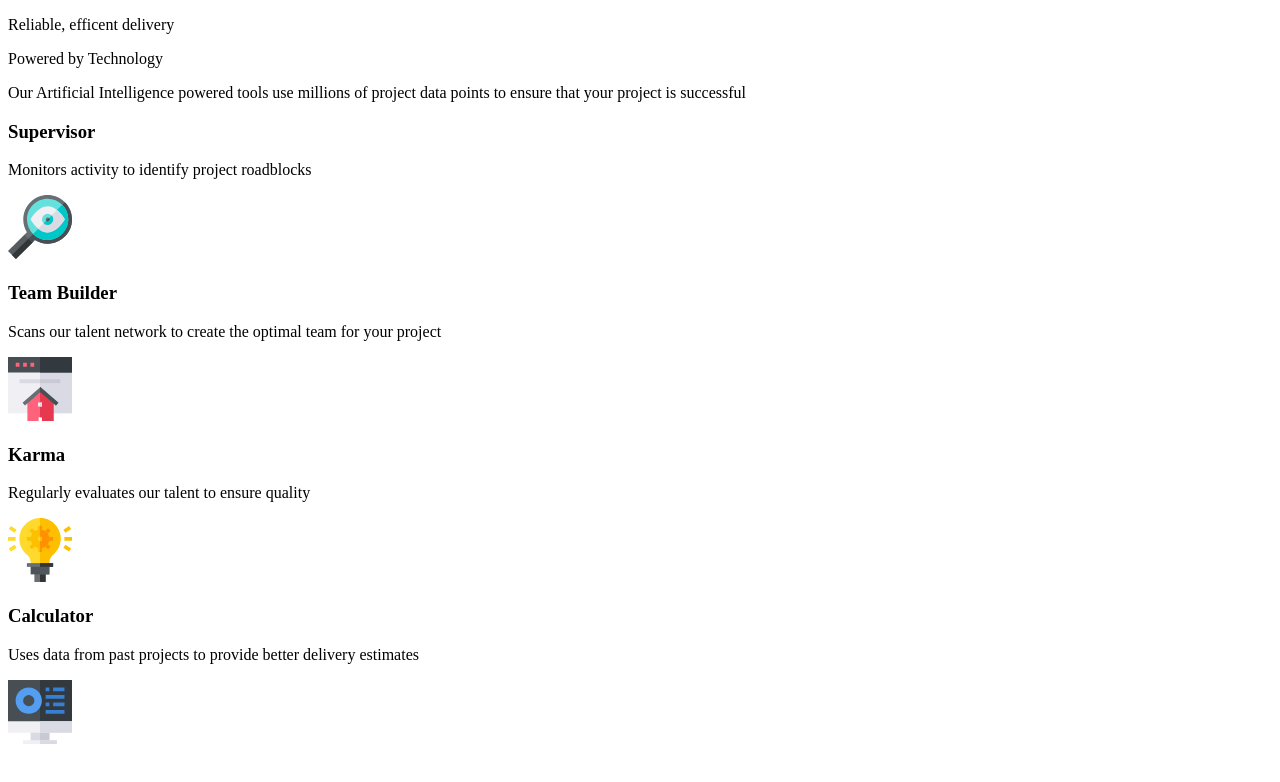
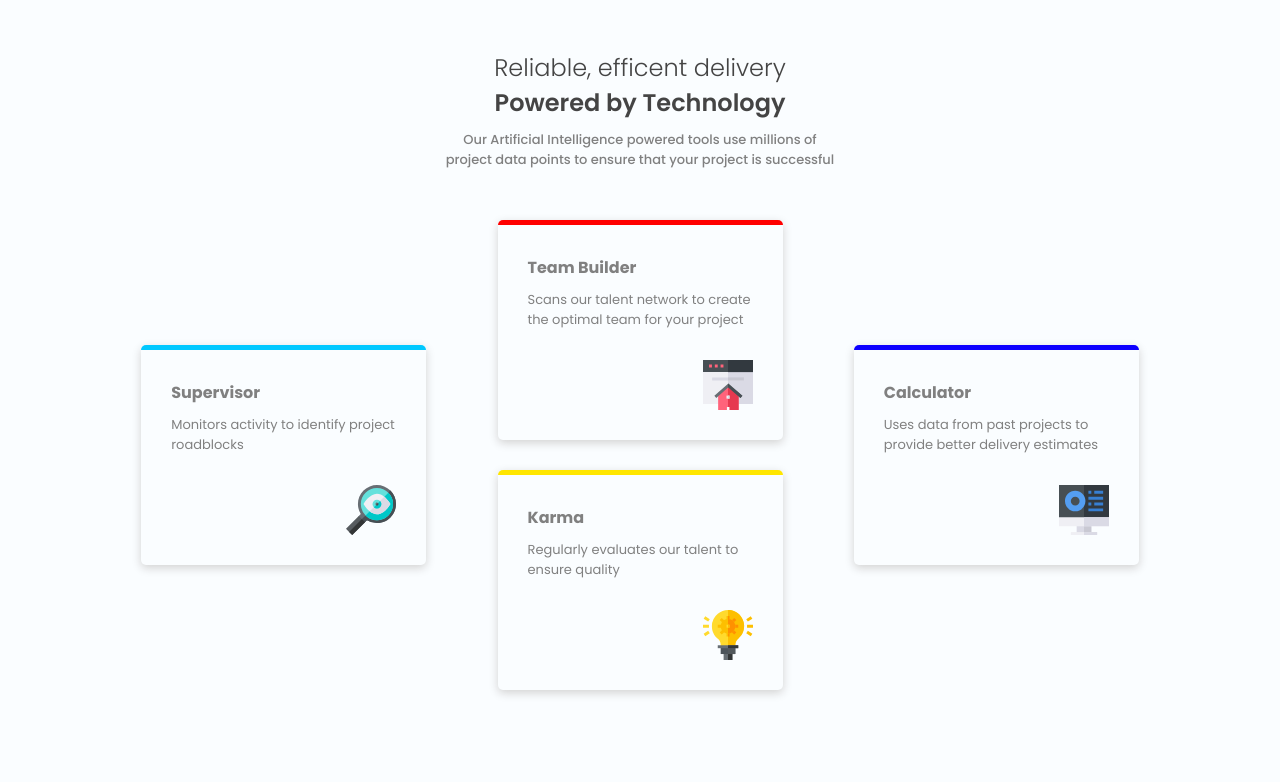
Before and after one commit to Eyu-Gen/Four-Card-Feature-Section, a plain HTML site: page index.html in a window 1280 px wide. Drawn offline with Linux system fonts and the light colour scheme.

Commit message:
Completed

```diff
--- a/index.html
+++ b/index.html
@@ -6,6 +6,9 @@
     <title>Eyu Gen</title>
     <link rel="stylesheet" href="style.css">
     <link rel="icon" type="image.jpg" href="yugin.jpg">
+    <link rel="preconnect" href="https://fonts.googleapis.com">
+    <link rel="preconnect" href="https://fonts.gstatic.com" crossorigin>
+    <link href="https://fonts.googleapis.com/css2?family=Poppins:ital,wght@0,100;0,200;0,300;0,400;0,500;0,600;0,700;0,800;0,900;1,100;1,200;1,300;1,400;1,500;1,600;1,700;1,800;1,900&display=swap" rel="stylesheet">
 </head>
 <body>
     <main>
@@ -21,37 +24,45 @@
             </div>
             <div class="container2">
                 <div class="subcontainer">
-                    <div class="content">
-                        <h3 class="title">Supervisor</h3>
+                    <div class="content1">
+                        <h4 class="title">Supervisor</h4>
                         <p class="details">
                             Monitors activity to identify project roadblocks
                         </p>
-                        <img src="iconSupervisor.svg" alt="" class="logo">
+                        <div class="imageSection">
+                            <img src="iconSupervisor.svg" alt="" class="logo">
+                        </div>
                     </div>
                 </div>
                 <div class="subcontainer">
-                    <div class="content">
-                        <h3 class="title">Team Builder</h3>
+                    <div class="content2">
+                        <h4 class="title">Team Builder</h4>
                         <p class="details">
                             Scans our talent network to create the optimal team for your project
                         </p>
-                        <img src="iconTeamBuilder.svg" alt="" class="logo">
+                        <div class="imageSection">
+                            <img src="iconTeamBuilder.svg" alt="" class="logo">
+                        </div>
                     </div>
-                    <div class="content">
-                        <h3 class="title">Karma</h3>
+                    <div class="content3">
+                        <h4 class="title">Karma</h4>
                         <p class="details">
                             Regularly evaluates our talent to ensure quality
                         </p>
-                        <img src="iconKarma.svg" alt="" class="logo">
+                        <div class="imageSection">
+                            <img src="iconKarma.svg" alt="" class="logo">
+                        </div>
                     </div>
                 </div>
                 <div class="subcontainer">
-                    <div class="content">
-                        <h3 class="title">Calculator</h3>
+                    <div class="content4">
+                        <h4 class="title">Calculator</h4>
                         <p class="details">
                             Uses data from past projects to provide better delivery estimates
                         </p>
-                        <img src="iconCalculator.svg" alt="" class="logo">
+                        <div class="imageSection">
+                            <img src="iconCalculator.svg" alt="" class="logo">
+                        </div>
                     </div>
                 </div>
             </div>
--- a/style.css
+++ b/style.css
@@ -0,0 +1,122 @@
+*{
+    margin: 0;
+    padding: 0;
+    box-sizing: border-box;
+}
+
+body{
+    background-color: rgb(250, 253, 255);
+}
+
+.heroSection{
+    overflow: hidden;
+    padding: 50px 70px;
+    min-height: 100vh;
+    font-family: Poppins;
+    color: grey;
+}
+
+.container1, .container2{
+    width: 100%;
+    display: flex;
+    align-items: center;
+}
+
+.container1{
+    flex-direction: column;
+    margin-bottom: 50px;
+}
+
+.firstHeading, .secondHeading{
+    color: rgb(68, 68, 68);
+    font-size: 1.5rem;
+    font-weight: 300;
+    text-align: center;
+}
+
+.secondHeading{
+    font-weight: 600;
+    margin-bottom: 10px;
+}
+
+.para{
+    width: 35%;
+    font-size: 13px;
+    font-weight: 500;
+    text-align: center;
+    color: grey;
+}
+
+.container2{
+    justify-content: space-evenly;
+}
+
+.subcontainer{
+    width: 25%;
+}
+
+.content1, .content2, .content3, .content4{
+    padding: 30px;
+    border-radius: 5px;
+    box-shadow: 0px 3px 10px rgb(210, 210, 210);
+}
+
+.content1{
+    border-top: 5px solid rgb(0, 200, 255);
+}
+
+.content2{
+    border-top: 5px solid rgb(255, 0, 0);
+    margin-bottom: 30px;
+}
+
+.content3{
+    border-top: 5px solid rgb(255, 230, 0);
+}
+
+.content4{
+    border-top: 5px solid rgb(13, 0, 255);
+}
+
+.details{
+    margin-top: 10px;
+    margin-bottom: 30px;
+    font-size: 13px;
+}
+
+.imageSection{
+    width: 100%;
+    display: flex;
+    justify-content: end;
+}
+
+.logo{
+    width: 50px;
+}
+
+@media(max-width:750px){
+    .heroSection{
+        padding: 30px;
+        margin-top: 30px;
+    }
+
+    .container1, .container2{
+        width: 100%;
+        margin: 0;
+        flex-direction: column;
+    }
+
+    .container1{
+        margin-bottom: 50px;
+    }
+
+    .para{
+        width: 90%;
+        text-align: justify;
+    }
+
+    .subcontainer{
+        width: 100%;
+        margin-bottom: 30px;
+    }
+}
```
